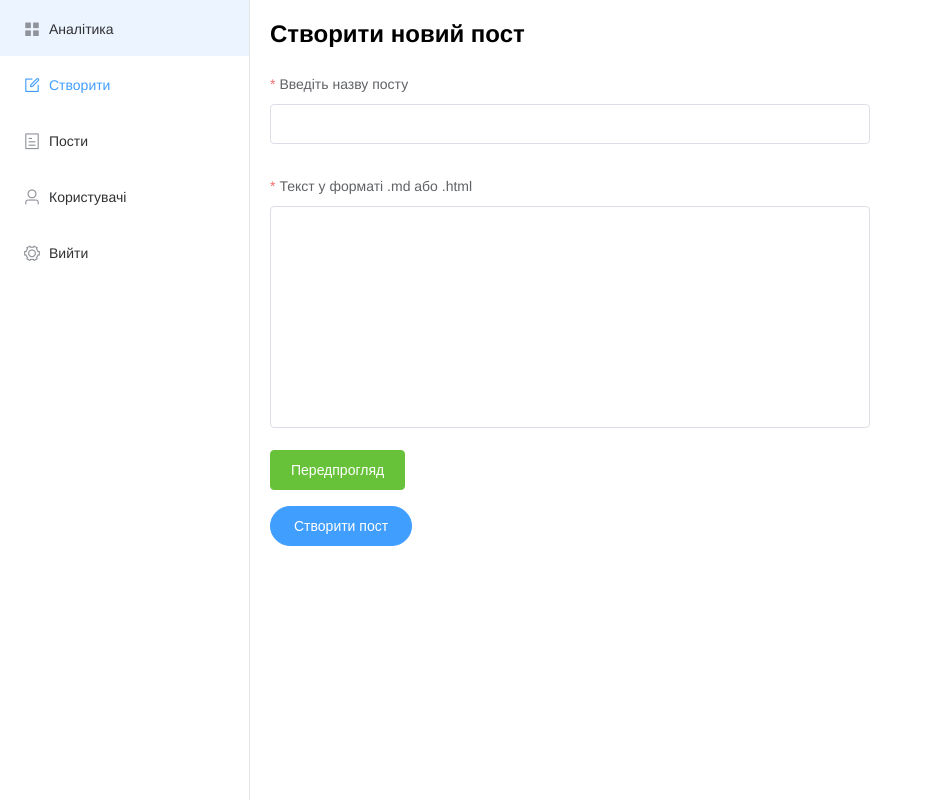
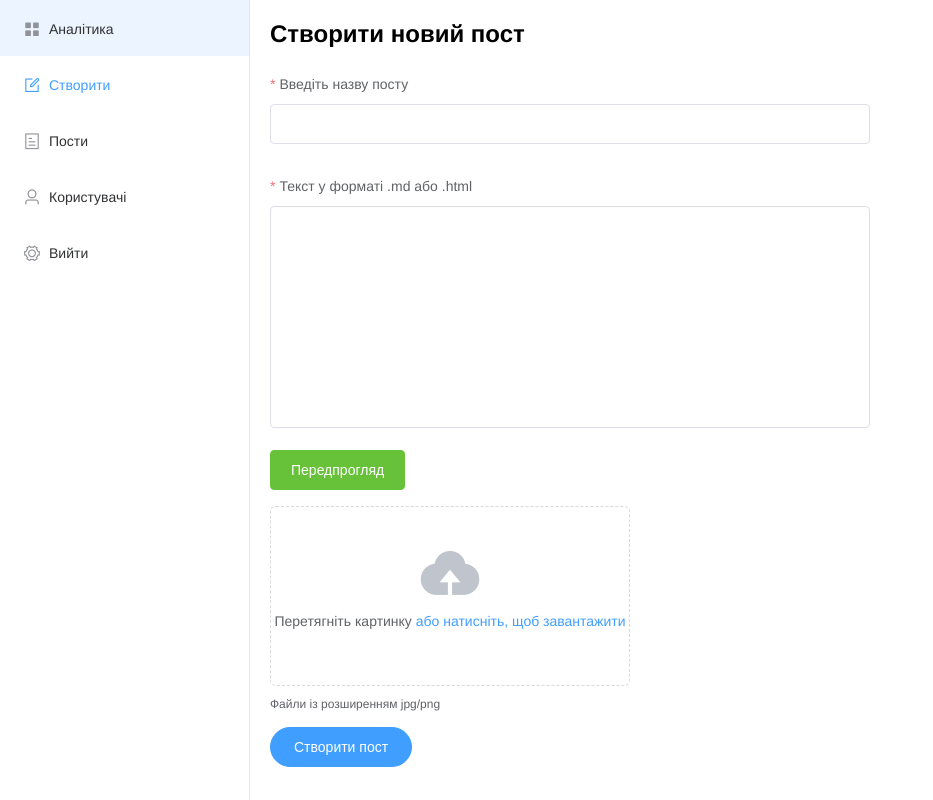
Before and after one commit to SergeyLoveyko/nuxt-blog, a Nuxt app: page /admin/create in a window 1280 px wide. Shown: the whole page, without its empty margins (0-933 px from the left). Built offline with nearby package versions, Linux system fonts and the light colour scheme; no server answers.

Commit message:
feat: add uploading image file

```diff
--- a/pages/admin/create.vue
+++ b/pages/admin/create.vue
@@ -35,6 +35,19 @@
       </div>
     </el-dialog>
 
+    <el-upload
+      class="mb-1"
+      drag
+      ref="upload"
+      action="https://jsonplaceholder.typicode.com/posts/"
+      :on-change="handleImageChange"
+      :auto-upload="false"
+    >
+      <i class="el-icon-upload"></i>
+      <div class="el-upload__text">Перетягніть картинку <em>або натисніть, щоб завантажити</em></div>
+      <div class="el-upload__tip" slot="tip">Файли із розширенням jpg/png</div>
+    </el-upload>
+
     <el-form-item>
       <el-button
         type="primary"
@@ -54,6 +67,7 @@
   middleware: ['admin-auth'],
   data() {
     return {
+      image: null,
       previewDialog: false,
       loading: false,
       controls: {
@@ -71,26 +85,34 @@
     }
   },
   methods: {
+    handleImageChange(file, fileList) {
+      this.image = file.raw
+    },
     onSubmit() {
       this.$refs.form.validate(async valid => {
-        if(valid) {
+        if(valid && this.image) {
           this.loading = true
 
           const formData = {
             title: this.controls.title,
-            text: this.controls.text
+            text: this.controls.text,
+            image: this.image
           }
 
           try {
             await this.$store.dispatch('post/create', formData)
             this.controls.title = ''
             this.controls.text = ''
+            this.image = null
+            this.$refs.upload.clearFiles()
             this.$message.success('Пост створений')
             // this.loading = false
           } catch (e) {} finally {
             this.loading = false
             //  можно прописать один раз через такую конструкцию, чтоб не дублировать
           }
+        } else {
+          this.$message.warning('Форма не валідна')
         }
       })
     }
--- a/store/post.js
+++ b/store/post.js
@@ -33,12 +33,25 @@
   async update({}, {id, text}) {
 
   },
-  async create({}, {title, text}) {
-    return await new Promise(resolve => {
-      setTimeout(() => {
-        resolve()
-      }, 1000)
-    })
+  async create({commit}, {title, text, image}) {
+
+    try {
+      const fd = new FormData()
+
+      fd.append('title', title)
+      fd.append('text', text)
+      fd.append('umage', image, image.name)
+
+      return await new Promise(resolve => {
+        setTimeout(() => {
+          resolve()
+        }, 1000)
+      })
+
+    } catch (e) {
+      commit('setError', e, {root: true})
+      throw e
+    }
   },
   async fetchAdminById({}, id) {
     return await new Promise(resolve => {
```
